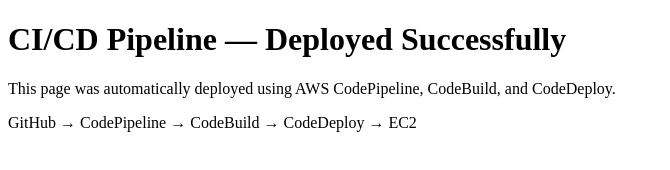
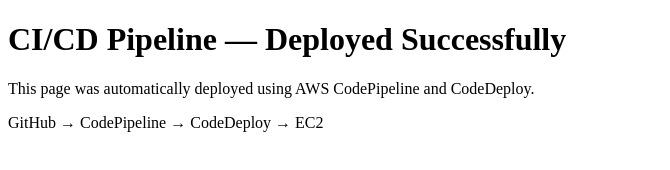
Before and after one commit to dcprice79/project-13-cicd-pipeline, a plain HTML site: page index.html in a window 1280 px wide. Shown: the whole page, without its empty margins (0-670 px from the left). Drawn offline with Linux system fonts and the light colour scheme.

Commit message:
Update index.html

```diff
--- a/index.html
+++ b/index.html
@@ -5,7 +5,7 @@
 </head>
 <body>
     <h1>CI/CD Pipeline — Deployed Successfully</h1>
-    <p>This page was automatically deployed using AWS CodePipeline, CodeBuild, and CodeDeploy.</p>
-    <p>GitHub → CodePipeline → CodeBuild → CodeDeploy → EC2</p>
+    <p>This page was automatically deployed using AWS CodePipeline and CodeDeploy.</p>
+    <p>GitHub → CodePipeline → CodeDeploy → EC2</p>
 </body>
 </html>
```
